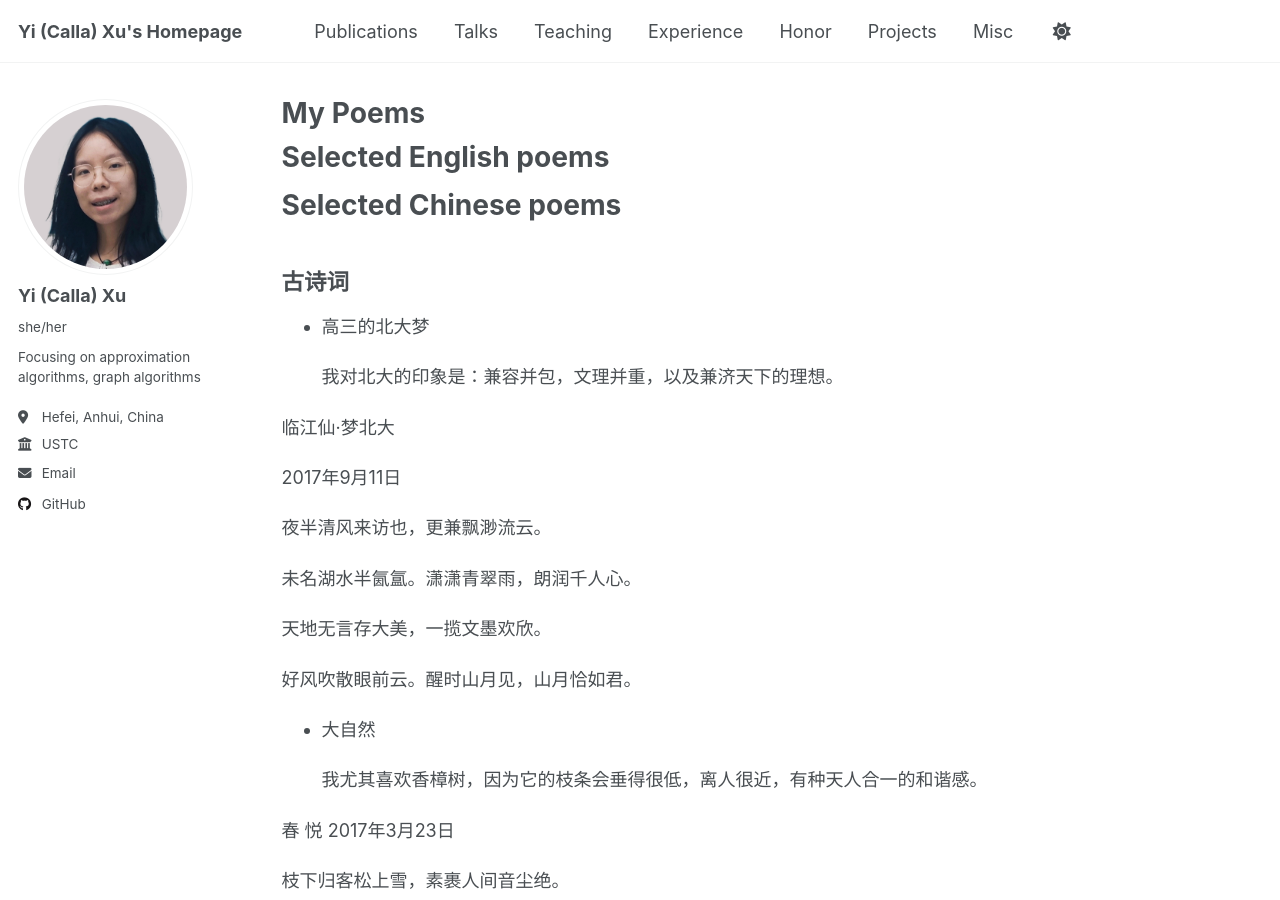
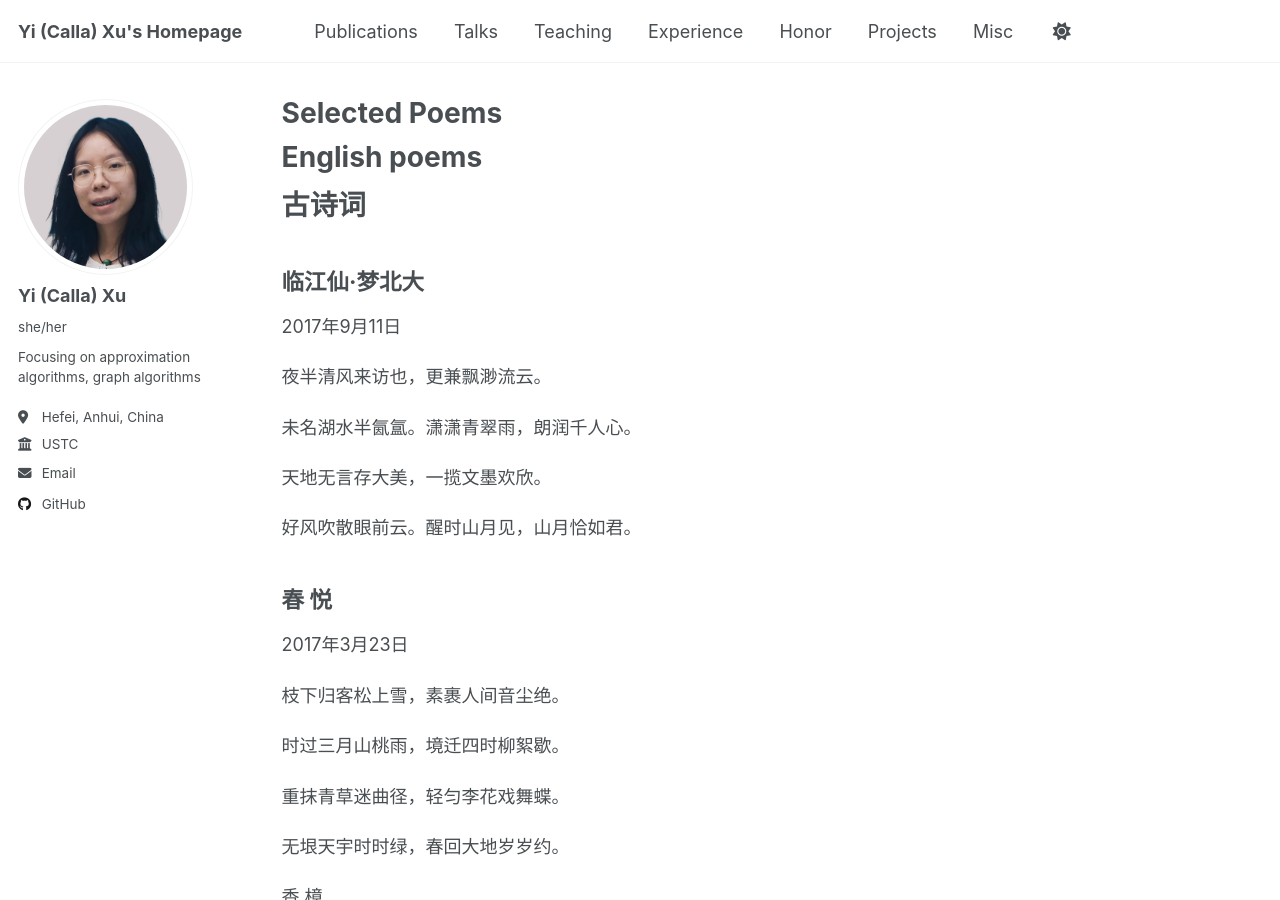
Before and after one commit to yixu-cs/yixu-cs.github.io, a Jekyll site: the page built from _pages/poems.md, in a window 1280 px wide and 900 px high. Built offline with Jekyll 4.4.1, drawn with Linux system fonts in a browser that asks for light colours; a script that is not in the unit is left out.

Commit message:
change another way to display poems

```diff
--- a/_pages/poems.md
+++ b/_pages/poems.md
@@ -1,25 +1,24 @@
 ---
 layout: archive
 permalink: /misc/poems/
-title: "My Poems"
+title: "Selected Poems"
 author_profile: true
 ---
 
-Selected English poems
+English poems
 ======
 
 
-Selected Chinese poems
-======
+
 
 古诗词
-------
-* 高三的北大梦
+======
+<!-- * 高三的北大梦
 
-  我对北大的印象是：兼容并包，文理并重，以及兼济天下的理想。
+  我对北大的印象是：兼容并包，文理并重，以及兼济天下的理想。 -->
 
 临江仙·梦北大
-
+------
 2017年9月11日
 
 夜半清风来访也，更兼飘渺流云。
@@ -30,11 +29,12 @@ Selected Chinese poems
 
 好风吹散眼前云。醒时山月见，山月恰如君。
 
-* 大自然
+<!-- * 大自然
 
-  我尤其喜欢香樟树，因为它的枝条会垂得很低，离人很近，有种天人合一的和谐感。
+  我尤其喜欢香樟树，因为它的枝条会垂得很低，离人很近，有种天人合一的和谐感。 -->
 
 春   悦
+------
 2017年3月23日
 
 枝下归客松上雪，素裹人间音尘绝。
```
Also changed, not shown: _pages/misc.md (+1 -1 lines).
